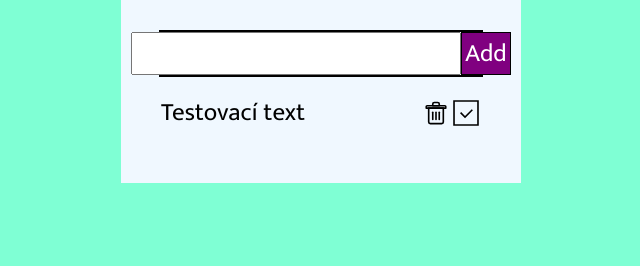
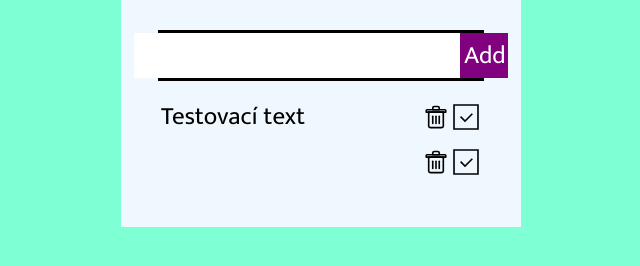
Before and after one commit to zelwake/ToDoList, a plain HTML site: page v2/index.html in a window 1280 px wide. Both pictures are taken after a click on the element "Add". Shown: the part 100-366 px from the top of the page, without its empty margins (319-959 px from the left). Drawn offline with nearby package versions, Linux system fonts and the light colour scheme.

Commit message:
v2.3
starting with jquery

```diff
--- a/v2/index.html
+++ b/v2/index.html
@@ -23,12 +23,10 @@
         </div>
 
         <ul>
-            <li>
-                <div class="text">
-                    <span class="todoListItem">Testovací text</span>
-                    <img src="delete.svg" class="deleteButton" alt="">
-                    <img src="done.svg" class="doneButton" alt="">
-                </div>
+            <li id="todo-0" class="text">
+                <span id="text_0" class="todoListItem">Testovací text</span>
+                <img id="del_0" src="delete.svg" class="deleteButton" alt="">
+                <img id="done_0" src="done.svg" class="doneButton" alt="">
             </li>
         </ul>
     </div>
--- a/v2/scripts.js
+++ b/v2/scripts.js
@@ -3,11 +3,17 @@ let todoNumber = 1
 
 $("#buttonAdd").click(function () {
     item = $("input").val();
-    $("ul").append($(`<li id="todo-${todoNumber}" class="listItem"> ${item}</li>`));
+    $("ul").append($(`
+                <li class="text">
+                    <span id="text_${todoNumber}" class="todoListItem">${item}</span>
+                    <img id="del_${todoNumber}" src="delete.svg" class="deleteButton" alt="">
+                    <img id="done_${todoNumber}" src="done.svg" class="doneButton" alt="">
+                </li>
+                `));
     todoNumber++;
 });
 
-$(`ul`).on("click", "li.listItem", function () {
+$(`ul.li`).on("click", "img.doneButton", function () {
     var id = $(this).attr("id");
     $("#" + id).css("text-decoration", "line-through")
 })
--- a/v2/style.css
+++ b/v2/style.css
@@ -32,7 +32,7 @@ img:hover {
     margin: auto;
     margin-bottom: 15px;
     padding: 0px;
-    border: solid 2px black;
+    border: solid 3px black;
     display: flex;
     align-content: stretch;
     align-items: stretch;
@@ -42,16 +42,16 @@ img:hover {
 
 input {
     font-size: 25px;
-    flex-grow: 5;
+    flex-grow: 4;
+    border: none;
 }
 
 #buttonAdd {
     font-family: 'Mukta', sans-serif;
     color: white;
     font-size: 25px;
-    padding-left: 3px;
-    padding-right: 3px;
-    border: solid thin black;
+    padding: 2px;
+    padding-left: 4px;
     background-color: purple;
 
 }
@@ -63,10 +63,9 @@ ul {
     width: 80%;
     font-family: 'Mukta', sans-serif;
 }
-
+/* individual items */
 li {
     margin-bottom: 10px;
-    font-size: 25px;
 }
 
 .text {
@@ -77,4 +76,5 @@ li {
 
 span.todoListItem {
     flex-grow: 5;
+    font-size: 25px;
 }
```
